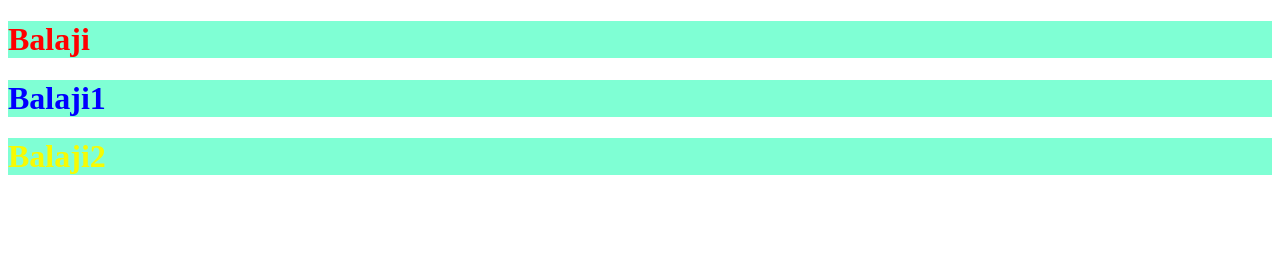
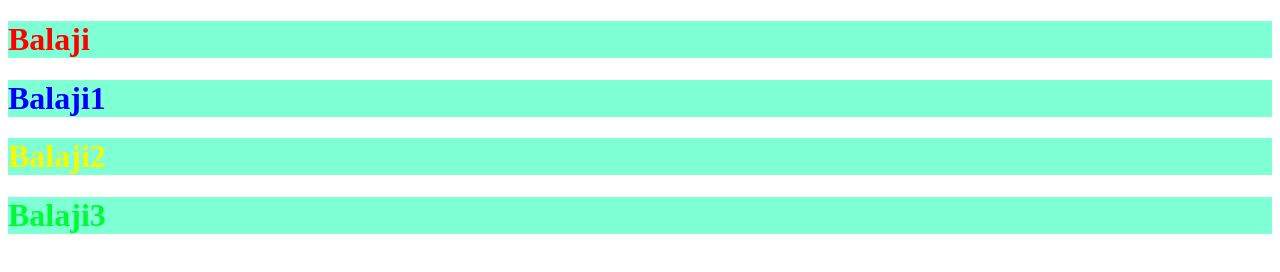
Before and after one commit to balajigundluru/balajitest-30, a plain HTML site: page index.html in a window 1280 px wide. Drawn offline with Linux system fonts and the light colour scheme.

Commit message:
fourth commit

```diff
--- a/index.html
+++ b/index.html
@@ -12,6 +12,7 @@
     <h1 id="balaji">Balaji</h1>
     <h1 id="balaji1">Balaji1</h1>
     <h1 id="balaji2">Balaji2</h1>
+    <h1 id="balaji3">Balaji3</h1>
 
 
 </body>
--- a/style.css
+++ b/style.css
@@ -11,3 +11,7 @@
     color:rgb(247, 251, 2);
     background-color: aquamarine;
 }
+#balaji3 {
+    color:rgb(2, 251, 52);
+    background-color: aquamarine;
+}
```
